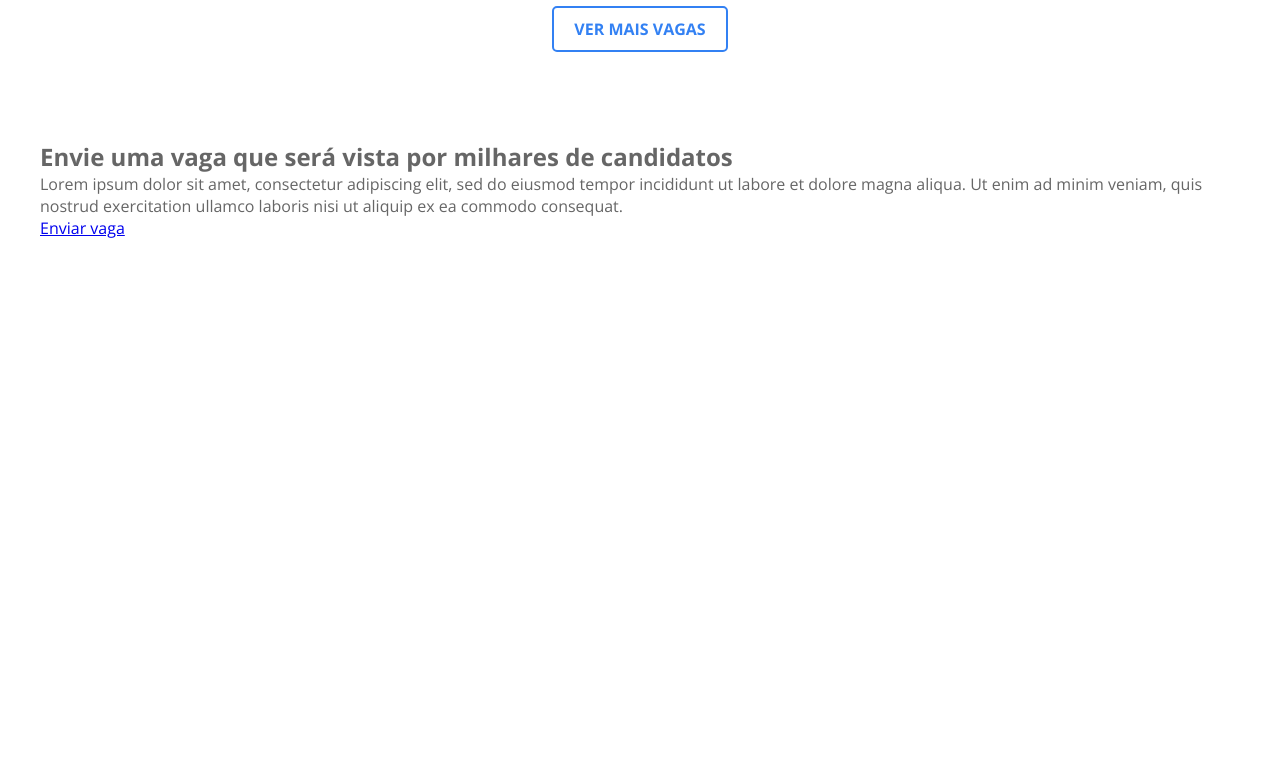
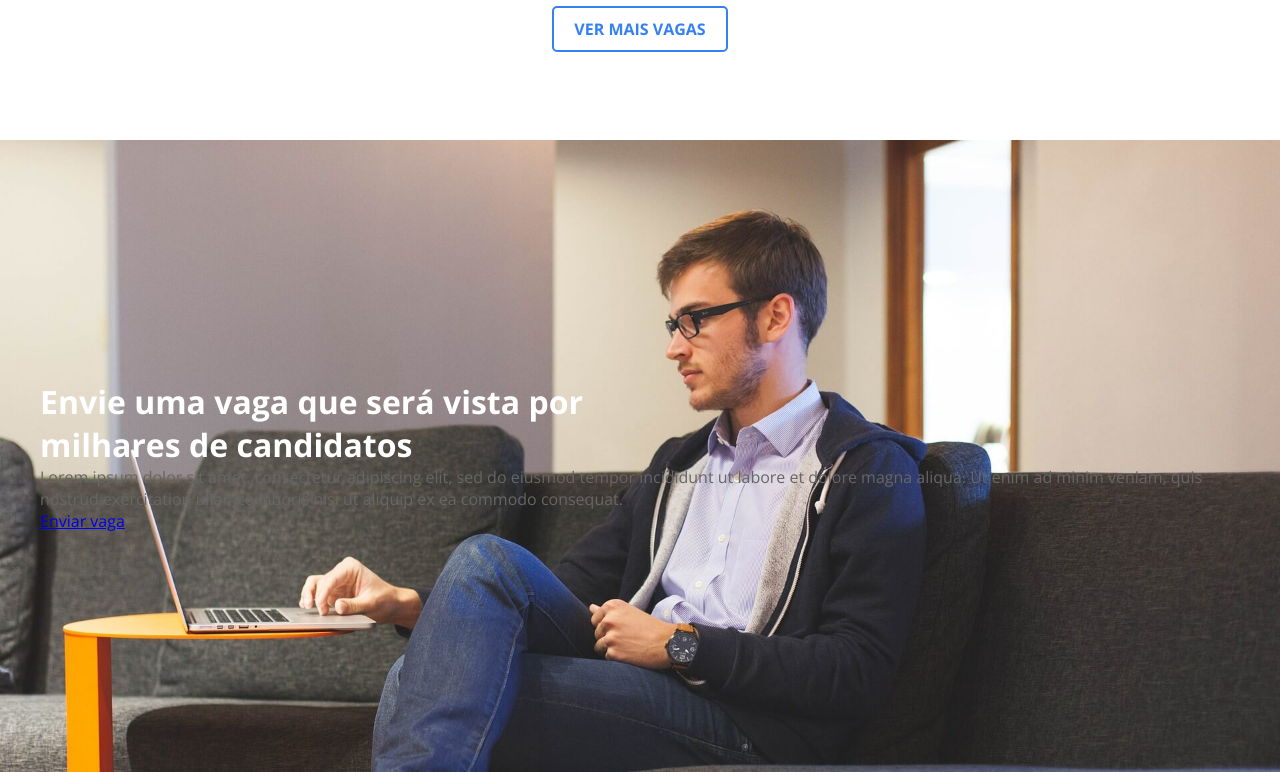
Before and after one commit to abrahaosrmartins/html_css_job_finder, a plain HTML site: page index.html in a window 1280 px wide. Shown: the part 1405-2177 px from the top of the page. Before the commit the page ends 1644 px from the top, so only its background shows below. Drawn offline with nearby package versions, Linux system fonts and the light colour scheme.

Commit message:
Update styles.css

```diff
--- a/css/styles.css
+++ b/css/styles.css
@@ -279,3 +279,18 @@ nav:after {
 }
 
 /* send jobs container */
+#sendjobs-container {
+    background: url('../img/banner2.jpg') no-repeat;
+    background-size: cover;
+    background-position: 0 25%;
+    padding: 15em 0;
+}
+
+#sendjobs-container h2, #sendjobs-container h2 p {
+    width: 600px;
+    color: #fff;
+}
+
+#sendjobs-container h2 {
+    font-size: 32px;
+}
```
